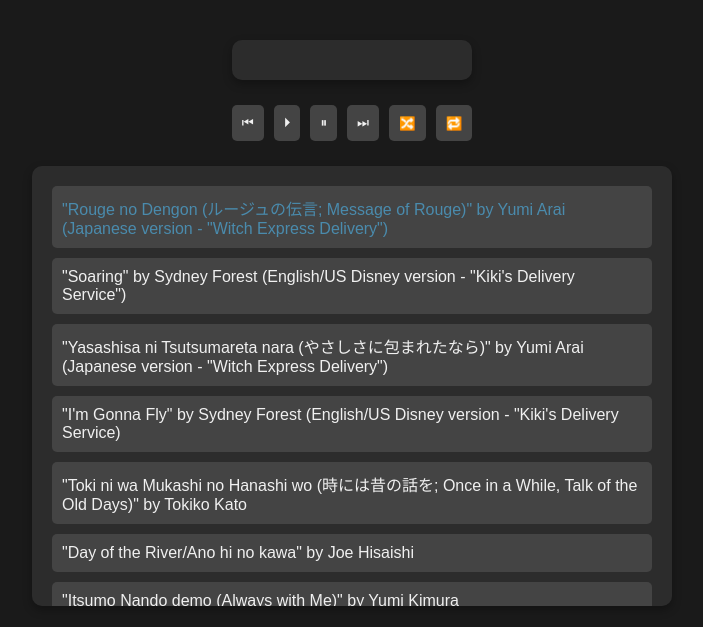
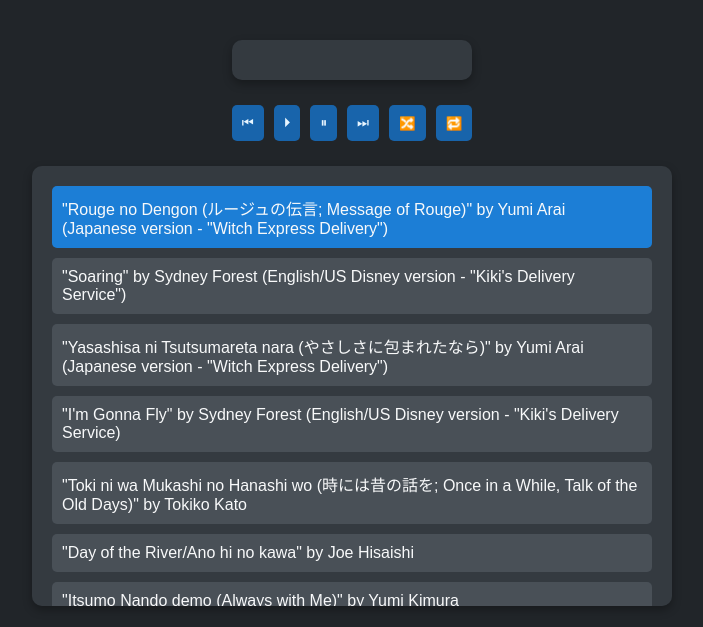
Before and after one commit to mik2003/MAL-playlist, a plain HTML site: page docs/html/youtube_playlist.html in a window 1280 px wide. Both pictures are taken after a click on the element 640 px from the left and 217 px from the top of the page. Shown: the whole page, without its empty margins (288-991 px from the left). Drawn offline with Linux system fonts and the light colour scheme; a script that the page names is missing.

Commit message:
Update YT player CSS

```diff
--- a/docs/css/youtube_playlist.css
+++ b/docs/css/youtube_playlist.css
@@ -18,8 +18,8 @@ body {
     background: var(--body-bg);
     color: var(--body-color);
     font-family: Arial, sans-serif;
-    background-color: #1a1a1a;
-    color: #f0f0f0;
+    background-color: #212529;
+    color: #f8f9fa;
     margin: 0;
     padding: 20px;
     justify-content: center;
@@ -35,7 +35,7 @@ body {
     max-height: 300px;
     margin: 20px auto;
     padding: 20px;
-    background-color: #2c2c2c;
+    background-color: #343a40;
     border-radius: 10px;
     box-shadow: 0 4px 10px rgba(0, 0, 0, 0.3);
     display: flex;
@@ -48,8 +48,8 @@ body {
 }
 
 #controls button {
-    background-color: #444;
-    color: #f0f0f0;
+    background-color: #1864ab;
+    color: #e7f5ff;
     border: none;
     border-radius: 5px;
     padding: 10px 10px;
@@ -59,16 +59,17 @@ body {
 }
 
 #controls button:hover {
-    background-color: #666;
-    color: #4a8bad;
+    background-color: #1c7ed6;
+    color: #d0ebff;
 }
 
 #playlist {
     width: 90%;
+    height: 60%;
     max-width: 600px;
     margin: 20px auto;
     padding: 20px;
-    background-color: #2c2c2c;
+    background-color: #343a40;
     border-radius: 10px;
     box-shadow: 0 4px 10px rgba(0, 0, 0, 0.3);
     height: 400px;
@@ -79,15 +80,15 @@ body {
 .playlist-item {
     padding: 10px;
     margin-bottom: 10px;
-    background-color: #444;
+    background-color: #495057;
     border-radius: 5px;
     cursor: pointer;
     transition: background-color 0.3s ease;
 }
 
 .playlist-item:hover {
-    background-color: #666;
-    color: #4a8bad;
+    background-color: #1c7ed6;
+    color: #f8f9fa;
 }
 
 .playlist-item:last-child {
--- a/docs/js/youtube_playlist.js
+++ b/docs/js/youtube_playlist.js
@@ -225,12 +225,14 @@ function updateMediaSession() {
 
 function clearSongDivStyle() {
     songDiv = document.getElementById(n);
-    songDiv.style.color = "#FFFFFF";
+    songDiv.style.color = "#f8f9fa";
+    songDiv.style.backgroundColor = "#495057";
 }
 
 function applySongDivStyle() {
     songDiv = document.getElementById(n);
-    songDiv.style.color = "#4a8bad";
+    songDiv.style.color = "#f8f9fa";
+    songDiv.style.backgroundColor = "#1c7ed6";
     scrollParentToChild(document.getElementById("playlist"), songDiv);
     // songDiv.scrollIntoView();
 }
```
